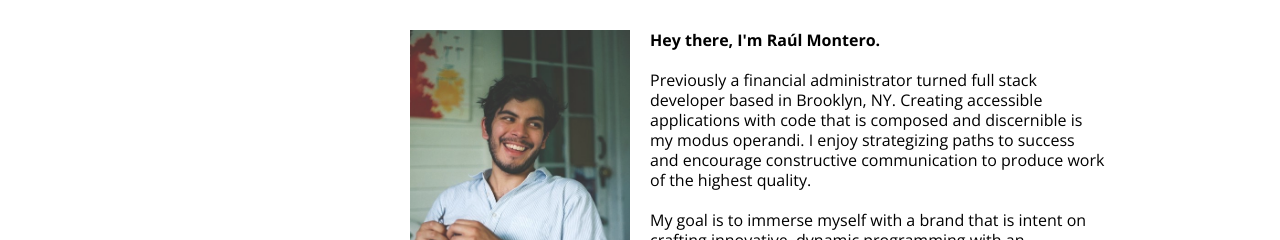
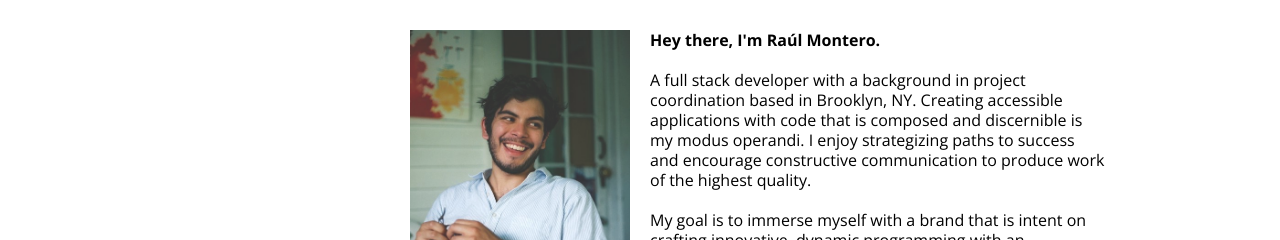
Before and after one commit to brooklynbodega/Portfolio-V2, a React (Create React App) app: page /about in a window 1280 px wide. Shown: the part 150-390 px from the top of the page. Built offline with nearby package versions, Linux system fonts and the light colour scheme.

Commit message:
added current year function to footer

```diff
--- a/src/Components/About.js
+++ b/src/Components/About.js
@@ -13,7 +13,7 @@ class About extends Component {
           <h3 className="tagline">Hey there, I'm Raúl Montero.</h3>
           <br></br>
           <p>
-          Previously a financial administrator turned full stack developer based in Brooklyn, NY. Creating accessible applications with code that is composed and discernible is my modus operandi. I enjoy strategizing paths to success and encourage constructive communication to produce work of the highest quality.
+          A full stack developer with a background in project coordination based in Brooklyn, NY. Creating accessible applications with code that is composed and discernible is my modus operandi. I enjoy strategizing paths to success and encourage constructive communication to produce work of the highest quality.
           </p>
           <br></br>
           <p>
--- a/src/Components/Footer.js
+++ b/src/Components/Footer.js
@@ -1,11 +1,20 @@
-import React, { Component } from 'react';
+import React, {
+  Component
+} from 'react';
 import '../App.css';
 
 class Footer extends Component {
+
+  // Function to return current year
+  renderDate() {
+    return new Date().getFullYear();
+  }
+
   render() {
     return (
-      <div className="Footer">
-        © Raúl Montero 2018
+
+    <div className = "Footer">
+      © Raúl Montero {this.renderDate()}
       </div>
     )
   }
```
Also changed, not shown: package.json (+7 -1 lines).
